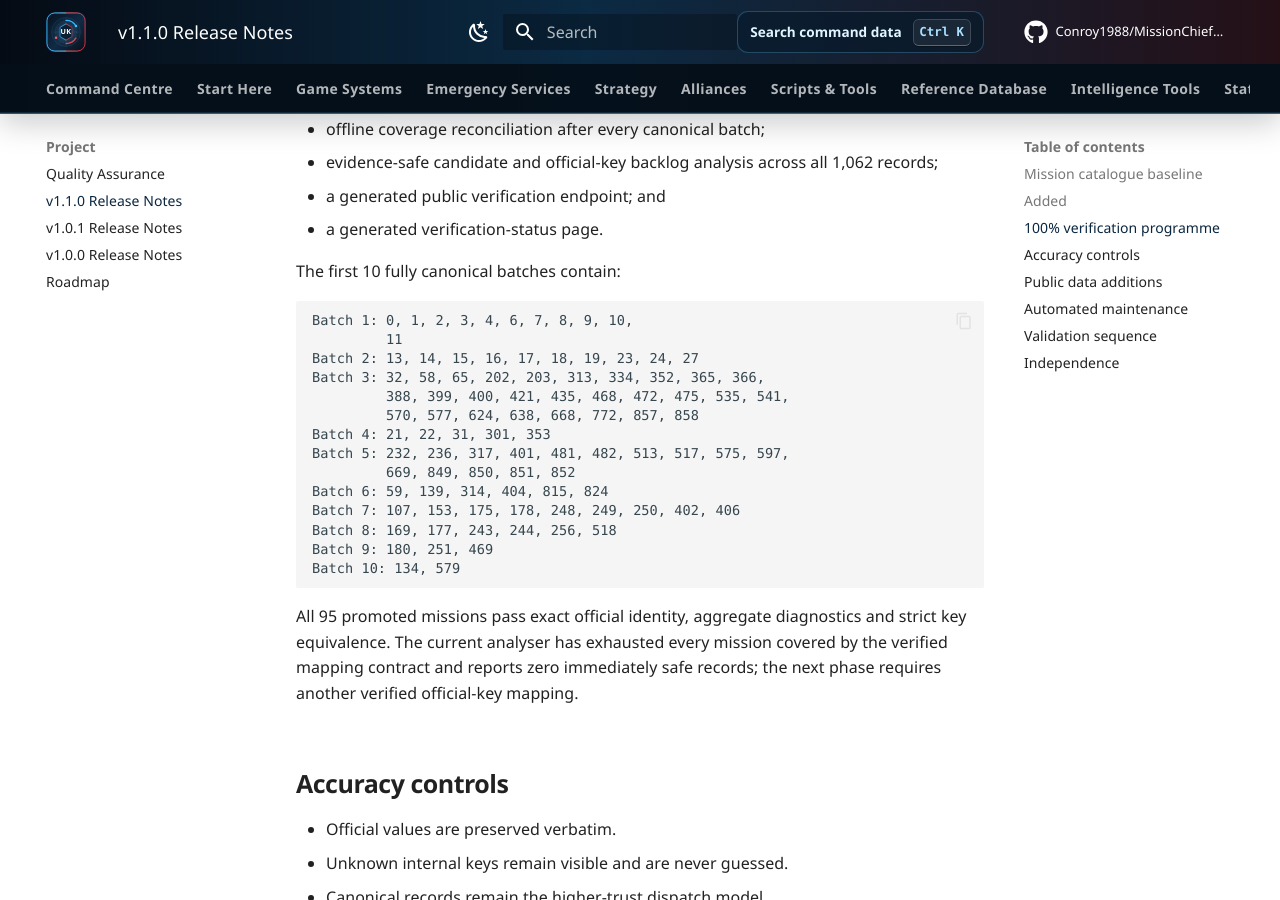
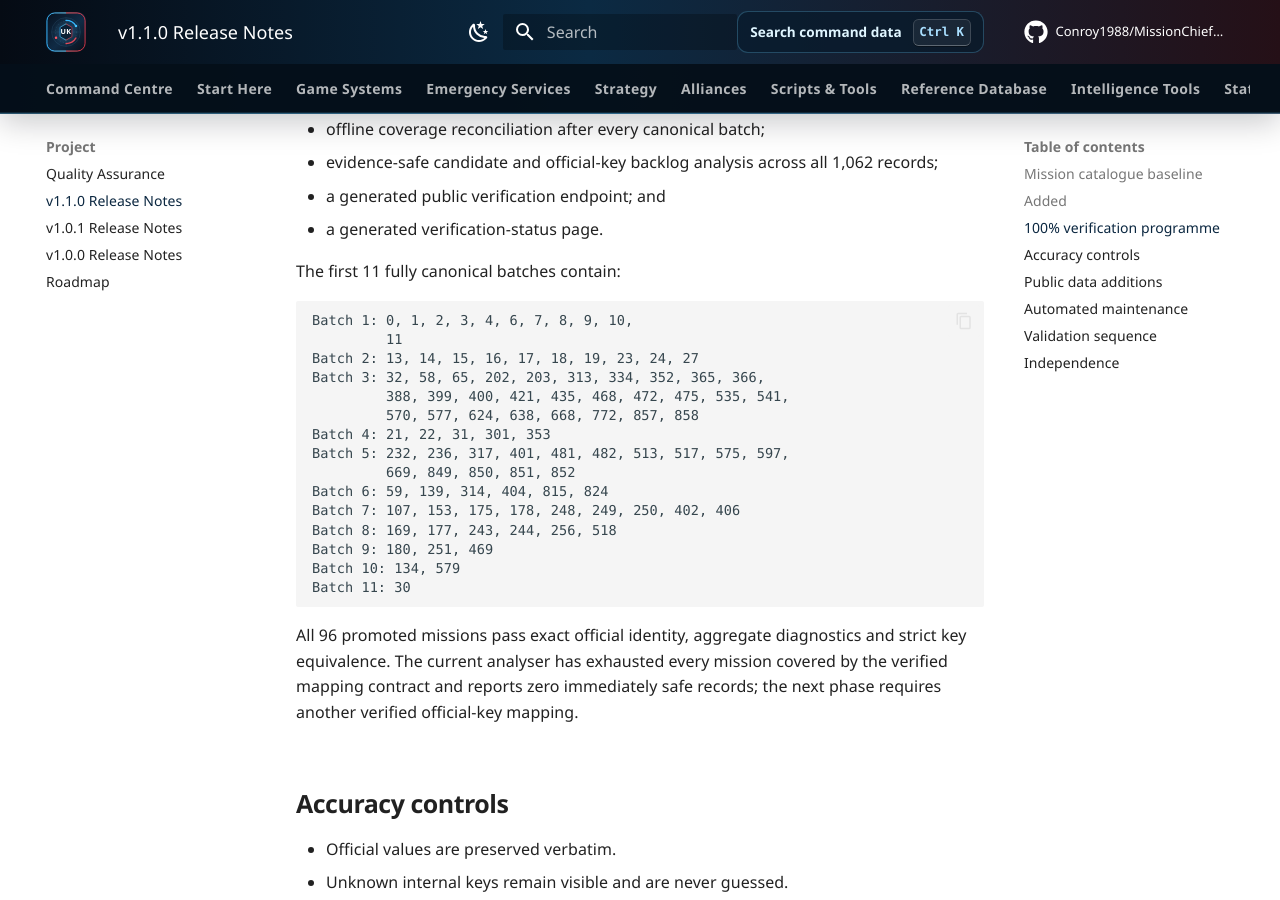
Before and after one commit to Conroy1988/MissionChief-UK, an MkDocs documentation site: the page built from docs/releases/v1.1.0.md, in a window 1280 px wide and 900 px high, scrolled down 1831 px. Built offline with MkDocs 1.6.1 and Material for MkDocs 9.7.7, drawn with Linux system fonts in a browser that asks for light colours; comment, search, counter and statistics services are not loaded; some of the changed text lies outside the part shown.

````diff
--- a/docs/releases/v1.1.0.md
+++ b/docs/releases/v1.1.0.md
@@ -10,10 +10,10 @@ MissionChief UK v1.1.0 expands Mission Lookup from the original 62 canonical rec
 
 ```text
 1,062 official UK mission records
-153 canonical mission records
-136 official IDs matched to canonical records
-95 fully canonical mission records
-926 official records awaiting direct canonical records
+154 canonical mission records
+137 official IDs matched to canonical records
+96 fully canonical mission records
+925 official records awaiting direct canonical records
 17 canonical overlay or derived records without standalone official IDs
 46 canonical deployable-resource records
 18 canonical infrastructure records
@@ -58,7 +58,7 @@ The release includes:
 - a generated public verification endpoint; and
 - a generated verification-status page.
 
-The first 10 fully canonical batches contain:
+The first 11 fully canonical batches contain:
 
 ```text
 Batch 1: 0, 1, 2, 3, 4, 6, 7, 8, 9, 10,
@@ -75,9 +75,10 @@ Batch 7: 107, 153, 175, 178, 248, 249, 250, 402, 406
 Batch 8: 169, 177, 243, 244, 256, 518
 Batch 9: 180, 251, 469
 Batch 10: 134, 579
+Batch 11: 30
 ```
 
-All 95 promoted missions pass exact official identity, aggregate diagnostics and strict key equivalence. The current analyser has exhausted every mission covered by the verified mapping contract and reports zero immediately safe records; the next phase requires another verified official-key mapping.
+All 96 promoted missions pass exact official identity, aggregate diagnostics and strict key equivalence. The current analyser has exhausted every mission covered by the verified mapping contract and reports zero immediately safe records; the next phase requires another verified official-key mapping.
 
 ## Accuracy controls
 
--- a/mkdocs.yml
+++ b/mkdocs.yml
@@ -157,6 +157,9 @@ nav:
 
           - Fully Canonical Batch 10: reference/fully-canonical-mission-batch-10.md
 
+          - Fully Canonical Batch 11: reference/fully-canonical-mission-batch-11.md
+
+
 
 
 
````
Also changed, not shown: CHANGELOG.md (+6 -5 lines), README.md (+13 -12 lines), docs/api/index.md (+8 -8 lines), docs/index.md (+6 -6 lines), 2 other files.
